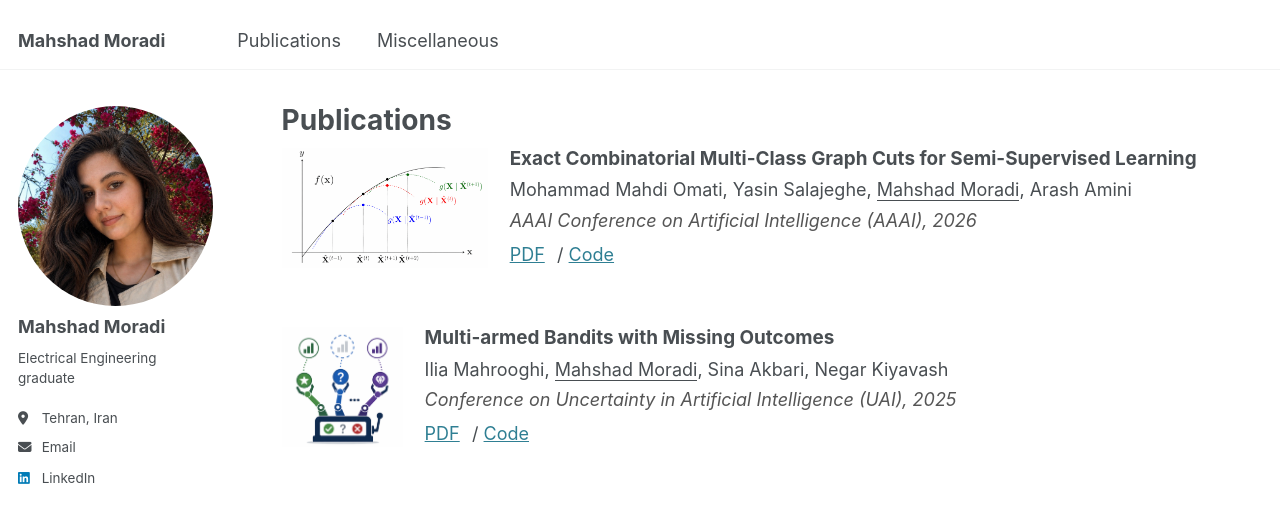
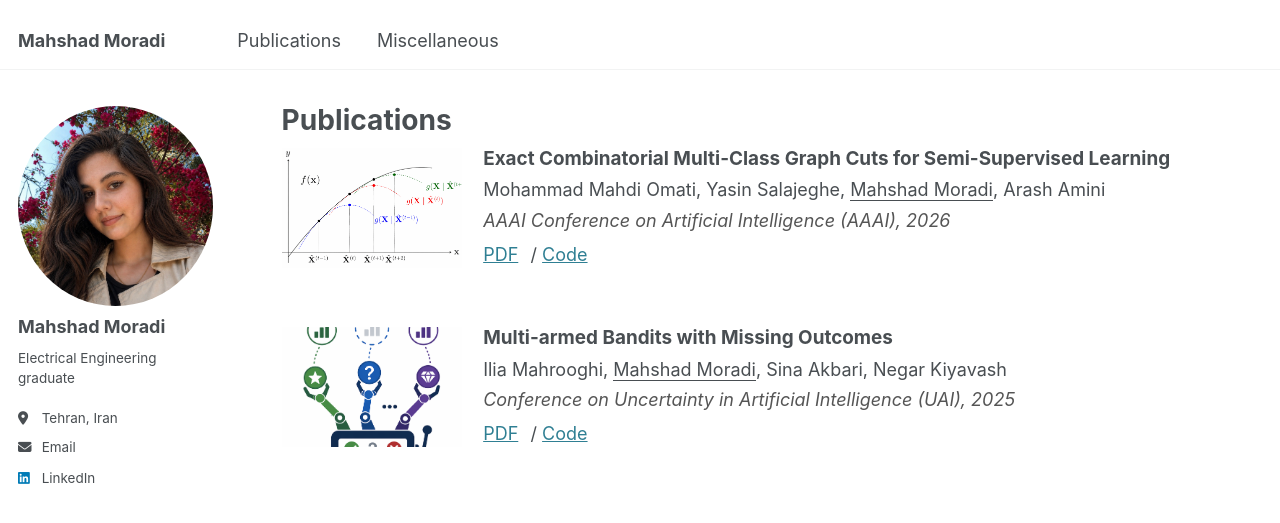
Before and after one commit to mahshadmoradi/mahshadmoradi.github.io, a Jekyll site: the page built from _pages/publications.html, in a window 1280 px wide. Shown: the top 523 px of the page. Built offline with Jekyll 4.4.1, drawn with Linux system fonts in a browser that asks for light colours; a script that is not in the unit is left out.

Commit message:
Update main.scss

```diff
--- a/assets/css/main.scss
+++ b/assets/css/main.scss
@@ -53,9 +53,9 @@
 }
 
 .publication-image img {
-  max-height: 120px;
-  width: auto;
-  object-fit: contain;
+  height: 120px;
+  width: 180px;
+  object-fit: cover;
 }
 
 .publication-content {
```
